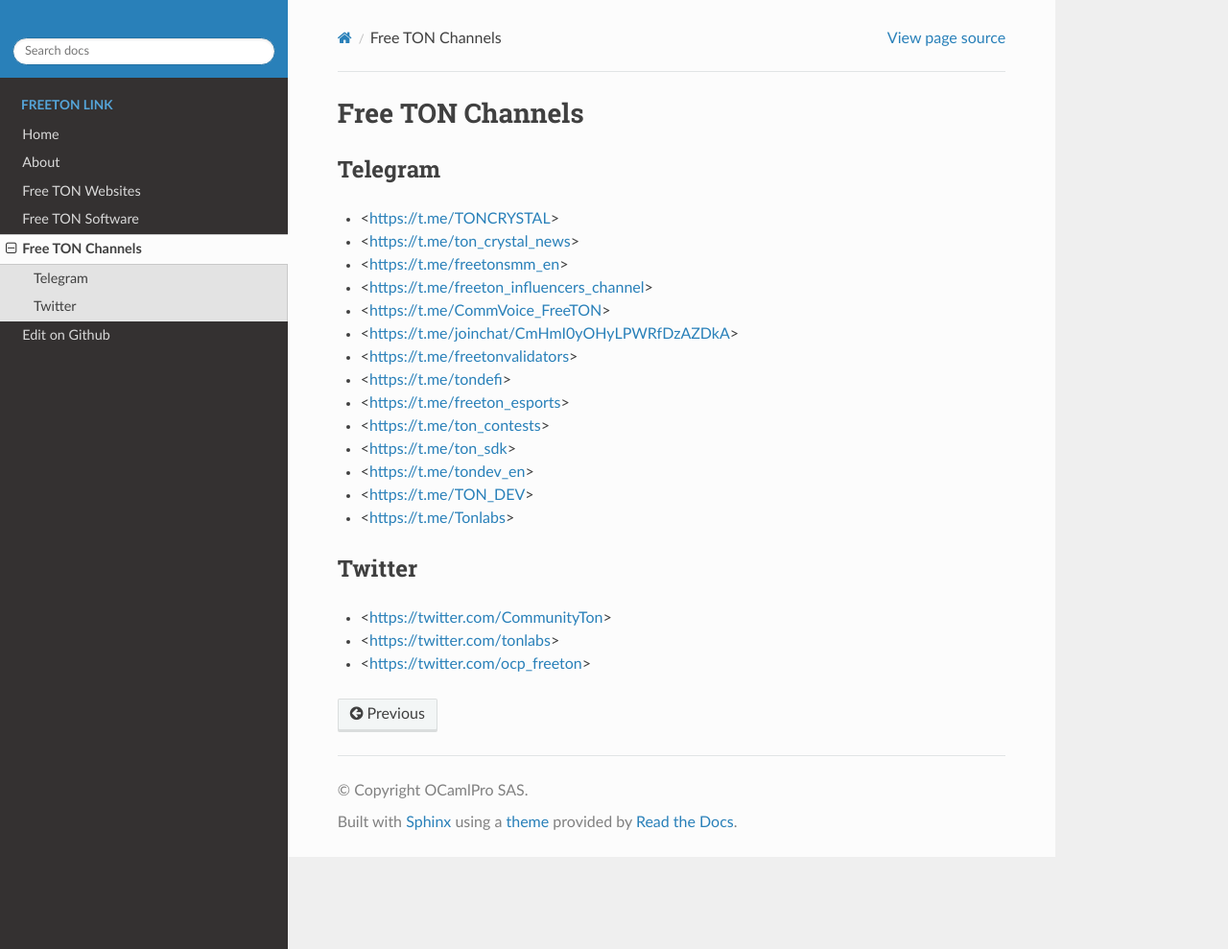
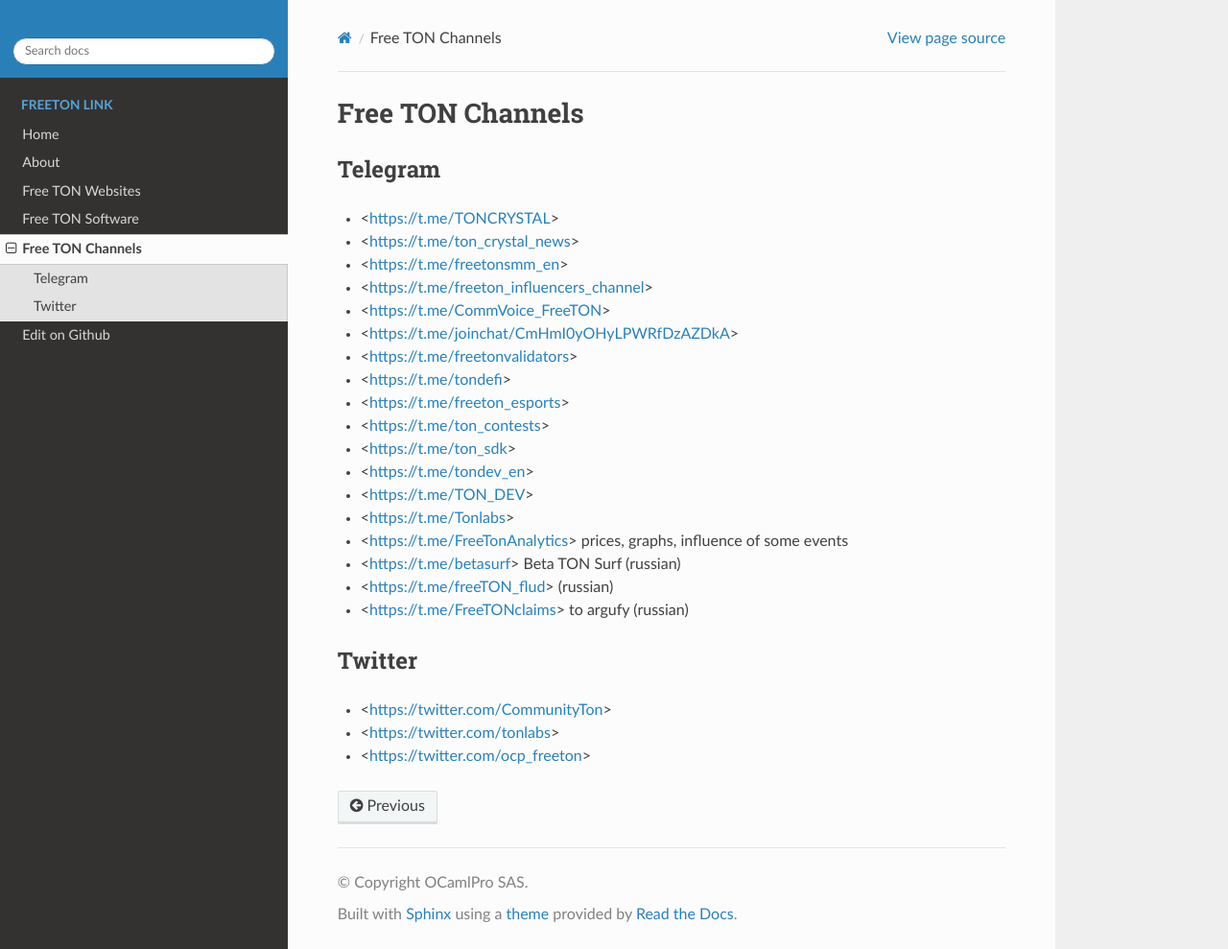
Before and after one commit to OCamlPro/www.freeton.link, a Sphinx documentation site: the page built from sphinx/channels.rst, in a window 1280 px wide and 989 px high. Shown: the whole window at 96% size. Built offline with Sphinx 7.4.7 and the Read the Docs theme 2.0.0, drawn with Linux system fonts in a browser that asks for light colours; the version number could not be read and is left out.

Commit message:
changes in channels.rst

```diff
--- a/sphinx/channels.rst
+++ b/sphinx/channels.rst
@@ -18,6 +18,10 @@
 * <https://t.me/tondev_en>
 * <https://t.me/TON_DEV>
 * <https://t.me/Tonlabs>
+* <https://t.me/FreeTonAnalytics> prices, graphs, influence of some events
+* <https://t.me/betasurf> Beta TON Surf (russian)
+* <https://t.me/freeTON_flud> (russian)
+* <https://t.me/FreeTONclaims> to argufy (russian)
 
 Twitter
 ~~~~~~~
```
